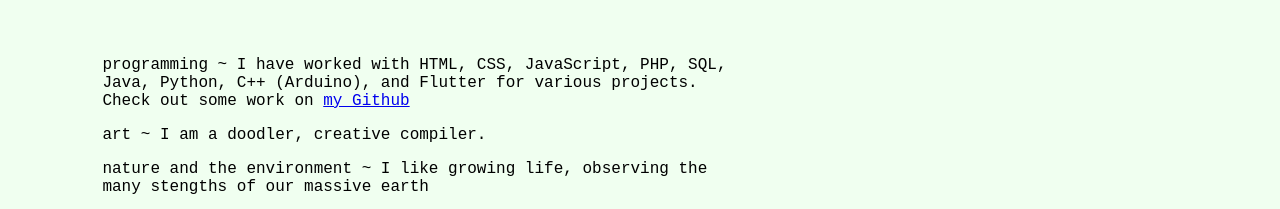
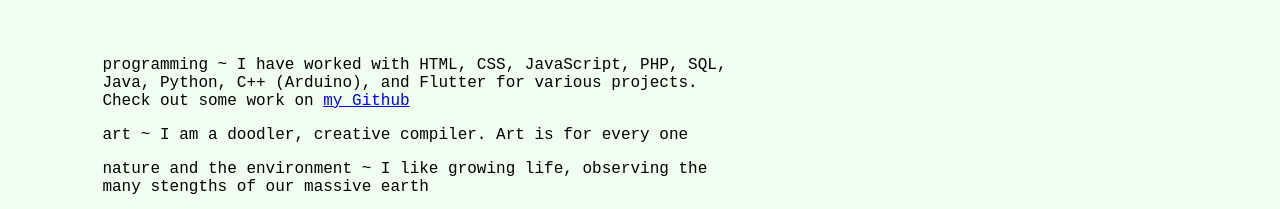
Before and after one commit to L1391/l1391.github.io, a plain HTML site: page index.html in a window 1280 px wide. Shown: the part 1720-1929 px from the top of the page. Drawn offline with Linux system fonts and the light colour scheme.

Commit message:
forgot to build

```diff
--- a/index.html
+++ b/index.html
@@ -54,7 +54,7 @@
                 <div id="interests-header" class="platform right">INTERESTS</div>
                 <div class="content left">
                     <p>programming ~ I have worked with HTML, CSS, JavaScript, PHP, SQL, Java, Python, C++ (Arduino), and Flutter for various projects. Check out some work on  <a target="_blank" href="https://github.com/L1391/">my Github</a></p>
-                    <p>art ~ I am a doodler, creative compiler.</p>
+                    <p>art ~ I am a doodler, creative compiler. Art is for every one</p>
                     <p>nature and the environment ~ I like growing life, observing the many stengths of our massive earth</p>
                     <p>running & hiking ~ After competing in highschool XC, I am still an avid long-distance runner. I love using it as a way to get outside and exploring the places around me</p>
                     <p>philosophy ~ I love to think about and question everything. While I don't intent on any academic pursuits, I hope to incorperate active and analysis and reasoning into my daily life</p>
```
